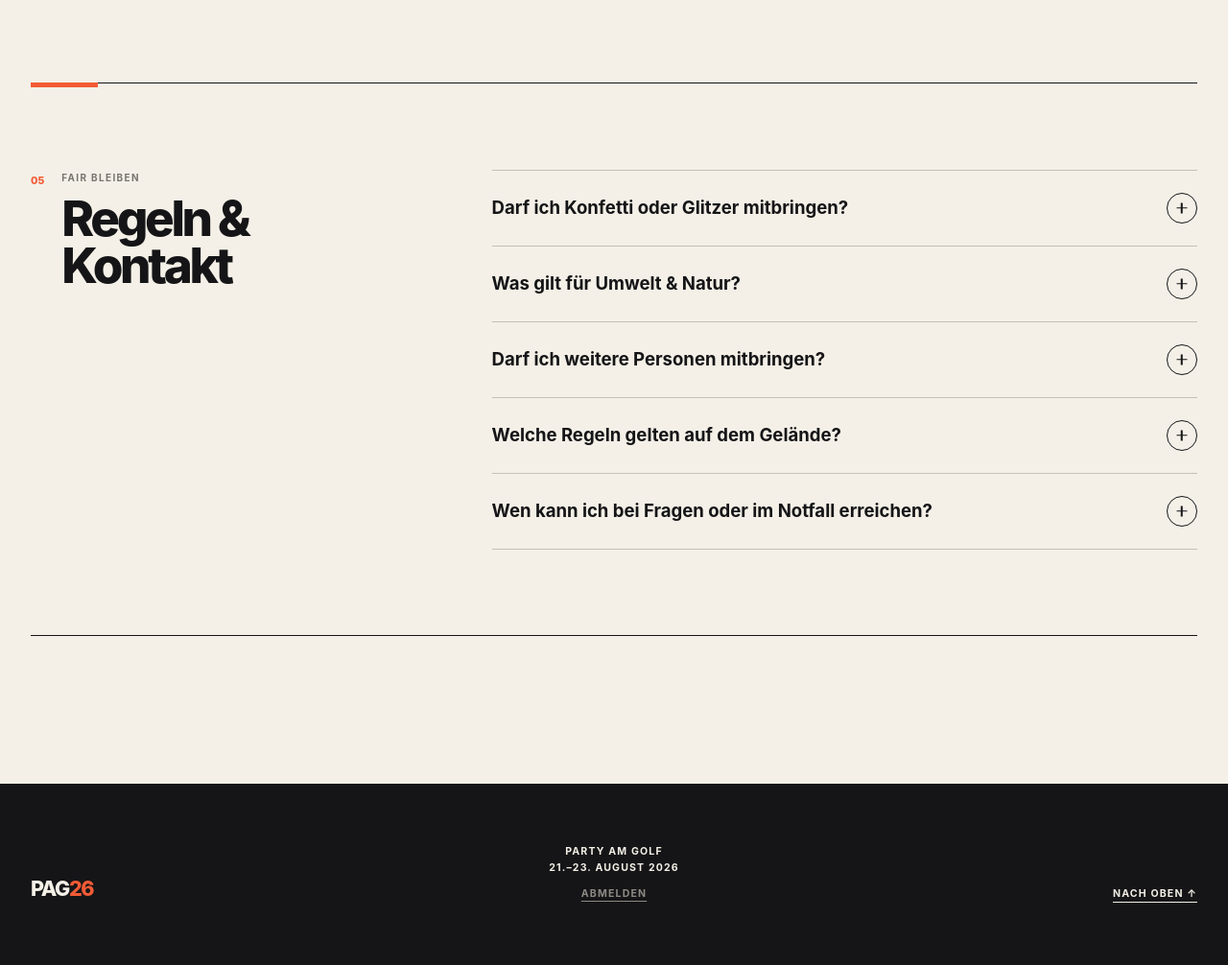
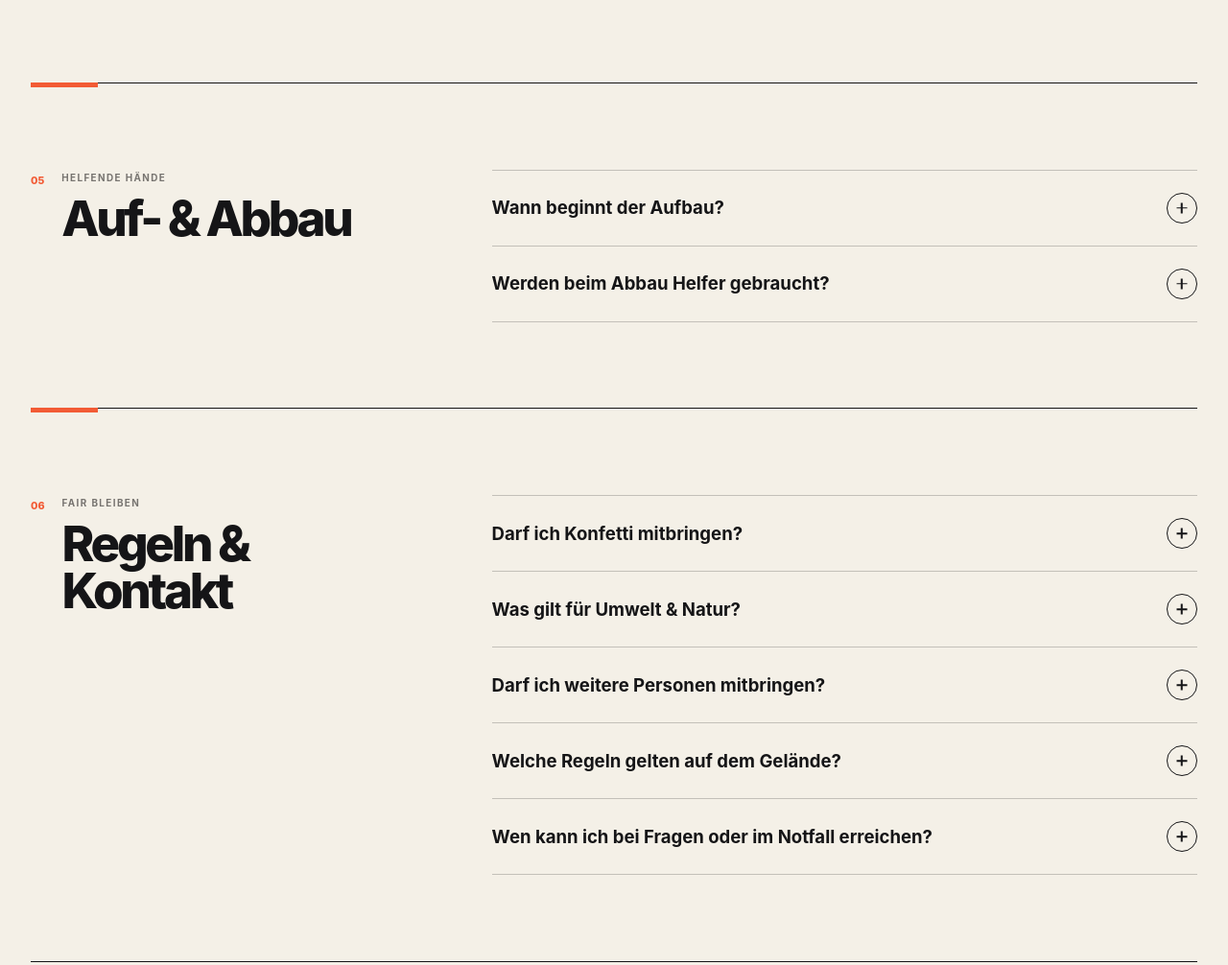
Before and after one commit to quxx/pag_faq, a website with bundled scripts: page public/index.html in a window 1280 px wide. Shown: the part 3008-4014 px from the top of the page at 96% size. Built offline with nearby package versions, Linux system fonts and the light colour scheme.

Commit message:
Faq ergänzt

```diff
--- a/public/data/faqs.js
+++ b/public/data/faqs.js
@@ -79,11 +79,11 @@ export const faqGroups = [
         question: "Gibt es Essen vor Ort?",
         answerHtml: `
           <p>
-            Am Freitag wird gegrillt. Bitte bring alles, was du dafür essen möchtest, selbst mit. Holzkohlegrills, Teller und Besteck stellen wir bereit.<br><br>
+            Am Freitag wird gegrillt. Bitte bring alles, was du auf dem Grill haben möchtest, selbst mit. Holzkohlegrills, Teller und Besteck stellen wir bereit.<br><br>
 
             Am Samstagmittag geht es um 11:30 Uhr zu
             <a href="https://www.spreewaldbauer-ricken.de/de/mittagstisch/mittagstisch.html">Bauer Ricken</a>
-            – bitte denkt daran, Bargeld mitzubringen. Am Abend wartet dann ein großes Pizza-Buffet (inkl. Vegatarische und Vegane Optionen) auf euch.<br><br>
+            – bitte denkt daran, Bargeld mitzubringen. Am Abend wartet dann ein großes Pizza-Buffet (inkl. Vegetarische und Vegane Optionen) auf euch.<br><br>
 
             Für zwischendurch stehen ein paar Snacks bereit. Pack dir trotzdem am besten noch ein paar Kleinigkeiten für den kleinen Hunger ein.
           </p>
@@ -96,7 +96,7 @@ export const faqGroups = [
 
           <ul>
             <li>Bier</li>
-            <li>Wein & Sekt</li>
+            <li>Weißwein & Sekt</li>
             <li>Wasser</li>
             <li>Cola & Sprite</li>
             <li>Ein paar Kurze</li>
@@ -110,7 +110,7 @@ export const faqGroups = [
       },
       {
         question: "Muss ich Becher oder Geschirr mitbringen?",
-        answerHtml: `<p> Wir haben eine Grundausstattung an <strong>Papptellern, Bechern sowie Holzbesteck</strong> (Messer & Gabel) vor Ort. Wenn alle ein bisschen verantwortungsvoll damit umgehen, musst du nichts Weiteres mitbringen. </p>
+        answerHtml: `<p> Wir haben eine Grundausstattung an <strong>Papptellern, Bechern sowie Holzbesteck</strong> (Messer & Gabel) vor Ort. Wenn alle verantwortungsvoll damit umgehen, musst du nichts Weiteres mitbringen. </p>
           `,
       },
     ],
@@ -122,12 +122,12 @@ export const faqGroups = [
       {
         question: "Gehen wir auch baden?",
         answer:
-          "Ja! Am Samstag gehen wir gemeinsam zum See. Pack deshalb unbedingt Badesachen und ein Handtuch ein.",
+          "Ja! Am Samstag gehen wir gemeinsam zum Bischdorfer See. Pack deshalb unbedingt Badesachen und ein Handtuch ein.",
       },
       {
         question: "Wann kommt das Line-up?",
         answer:
-          "Line-up und Timetable veröffentlichen wir hier, sobald alles feststeht.",
+          "Das bleibt bis zur letzten Minute unser kleines Geheimnis. Lasst euch überraschen! :)",
       },
       {
         question: "Was passiert bei schlechtem Wetter?",
@@ -136,13 +136,29 @@ export const faqGroups = [
     ],
   },
   {
+    title: "Auf- & Abbau",
+    kicker: "Helfende Hände",
+    items: [
+      {
+        question: "Wann beginnt der Aufbau?",
+        answer:
+          "Wir starten am Freitag ab 11:00 Uhr mit dem Aufbau. Wer Zeit und Lust hat, darf gerne schon etwas früher vorbeikommen und mit anpacken.",
+      },
+      {
+        question: "Werden beim Abbau Helfer gebraucht?",
+        answer:
+          "Ja, unbedingt! Am Sonntag freuen wir uns über jede helfende Hand. In den letzten Jahren hat der Abbau leider nicht immer ganz so gut geklappt – deshalb wäre es super, wenn diesmal möglichst viele noch kurz mit anpacken, bevor es nach Hause geht. Gemeinsam sind wir deutlich schneller fertig! 🙌",
+      },
+    ],
+  },
+  {
     title: "Regeln & Kontakt",
     kicker: "Fair bleiben",
     items: [
       {
-        question: "Darf ich Konfetti oder Glitzer mitbringen?",
+        question: "Darf ich Konfetti mitbringen?",
         answer:
-          "Konfetti und Glitzer lassen sich nur sehr schwer aus der Natur entfernen und bestehen meistens aus Mikroplastik. Bitte verzichtet daher auf beides.",
+          "Konfetti lässt sich nur sehr schwer aus der Natur entfernen. Bitte verzichtet daher auf darauf.",
       },
       {
         question: "Was gilt für Umwelt & Natur?",
@@ -156,7 +172,7 @@ export const faqGroups = [
       {
         question: "Welche Regeln gelten auf dem Gelände?",
         answer:
-          "Das Festival ist eine private Veranstaltung und wir müssen das Gelände anschließend selbst wieder aufräumen. Achtet deshalb bitte ein bisschen auf eure Umgebung, lasst keinen Müll liegen und behandelt das Gelände so, als wäre es euer eigenes. Wenn jeder ein bisschen mitdenkt, haben wir hinterher deutlich weniger Arbeit.",
+          "Das Festival ist eine private Veranstaltung und wir müssen das Gelände anschließend selbst wieder aufräumen. Achtet deshalb bitte auf eure Umgebung, lasst keinen Müll liegen und behandelt das Gelände so, als wäre es euer eigenes. Wenn jeder mitdenkt, haben wir hinterher deutlich weniger Arbeit.",
       },
       {
         question: "Wen kann ich bei Fragen oder im Notfall erreichen?",
--- a/public/styles.css
+++ b/public/styles.css
@@ -725,7 +725,7 @@ footer > a {
   }
 
   .faq-intro h2 {
-    font-size: clamp(3.6rem, 18vw, 6rem);
+    font-size: clamp(2.9rem, 14vw, 4.5rem);
   }
 
   .faq-section {
```
